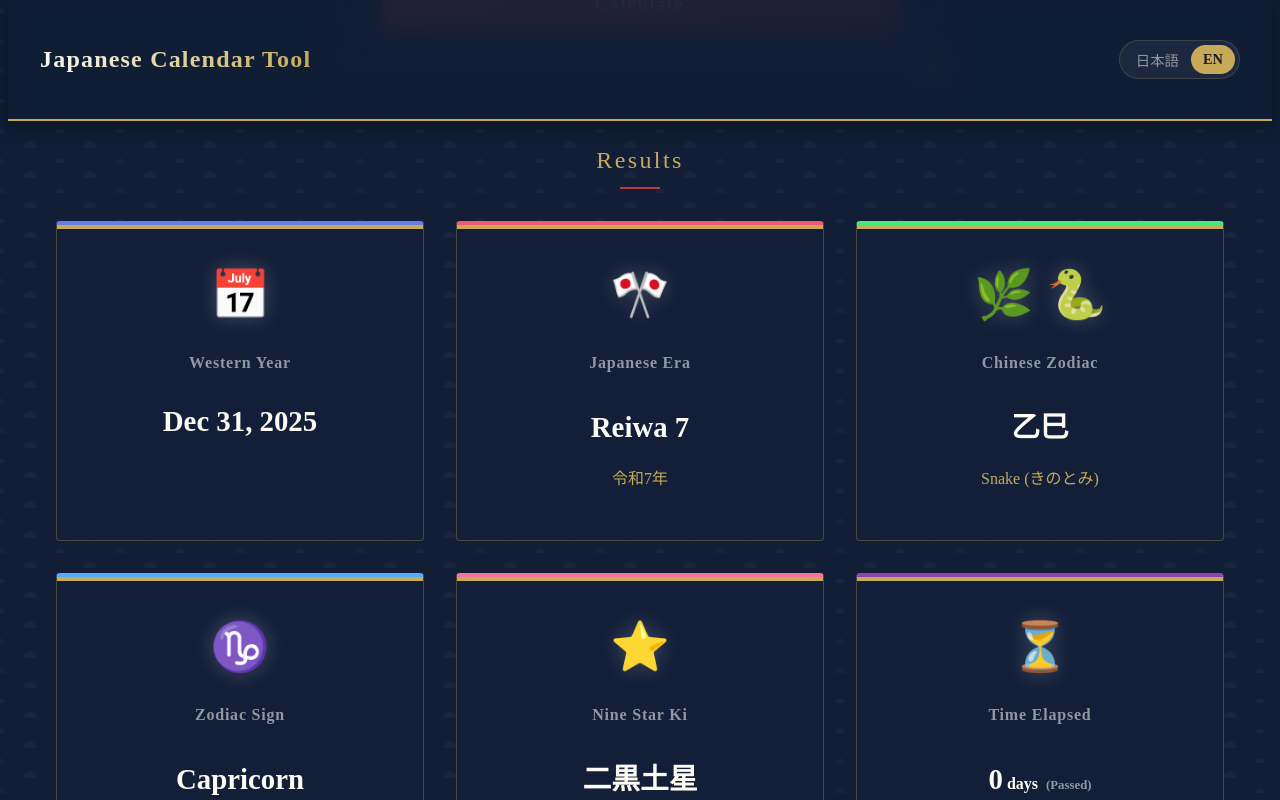
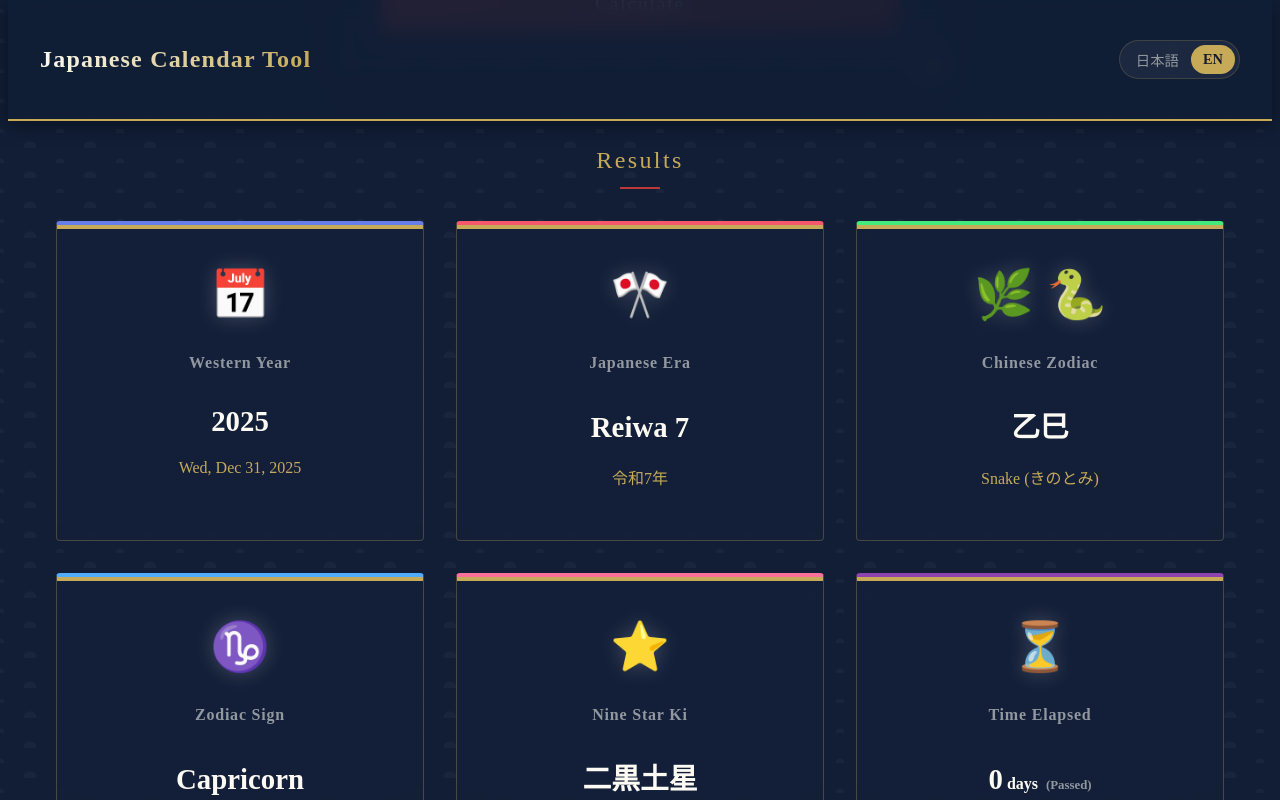
Before and after one commit to ken-mro/japanese-calendar-tool, a Next.js app: page / in a window 1280 px wide. Both pictures are taken after a click on the button "Calculate". Shown: the part 632-1432 px from the top of the page. Built offline with nearby package versions, Linux system fonts and the light colour scheme.

Commit message:
Update western year display: center year and add full date with weekday as subtitle

```diff
--- a/src/components/ResultDisplay.tsx
+++ b/src/components/ResultDisplay.tsx
@@ -81,15 +81,23 @@ export function ResultDisplay({ targetDate }: ResultDisplayProps) {
             style={{ fontSize: "1.8rem", lineHeight: "1.2" }}
           >
             {useKanji ? (
+              <>{year}年</>
+            ) : (
+              targetDate.toLocaleDateString("en-US", { year: "numeric" })
+            )}
+          </p>
+          <p className="card-subtitle">
+            {useKanji ? (
               <>
-                {year}年
-                <br />
-                <span style={{ fontSize: "1.5rem" }}>
-                  {month}月{day}日
-                </span>
+                {year}年{month}月{day}日 (
+                {targetDate.toLocaleDateString("ja-JP", {
+                  weekday: "short",
+                })}
+                )
               </>
             ) : (
               targetDate.toLocaleDateString("en-US", {
+                weekday: "short",
                 year: "numeric",
                 month: "short",
                 day: "numeric",
```
